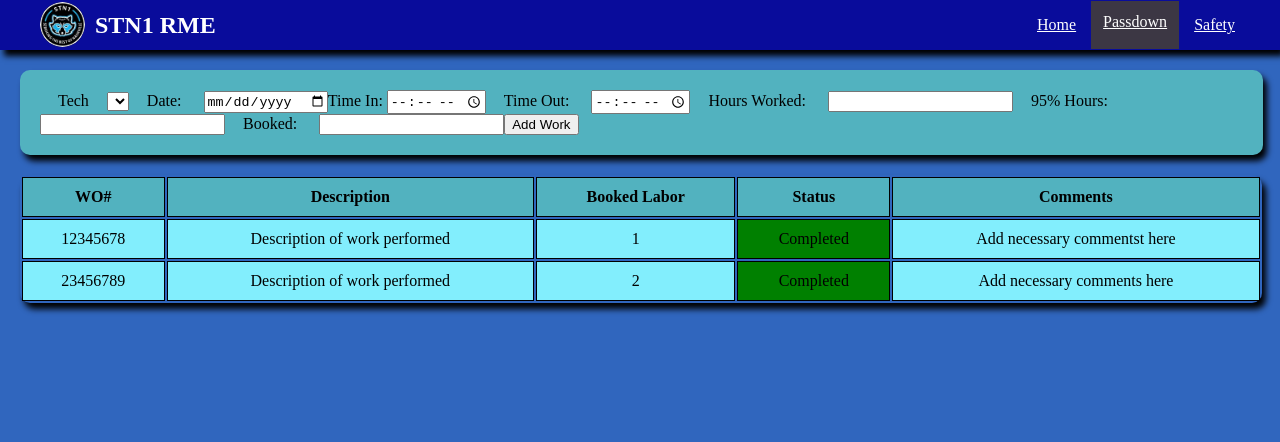
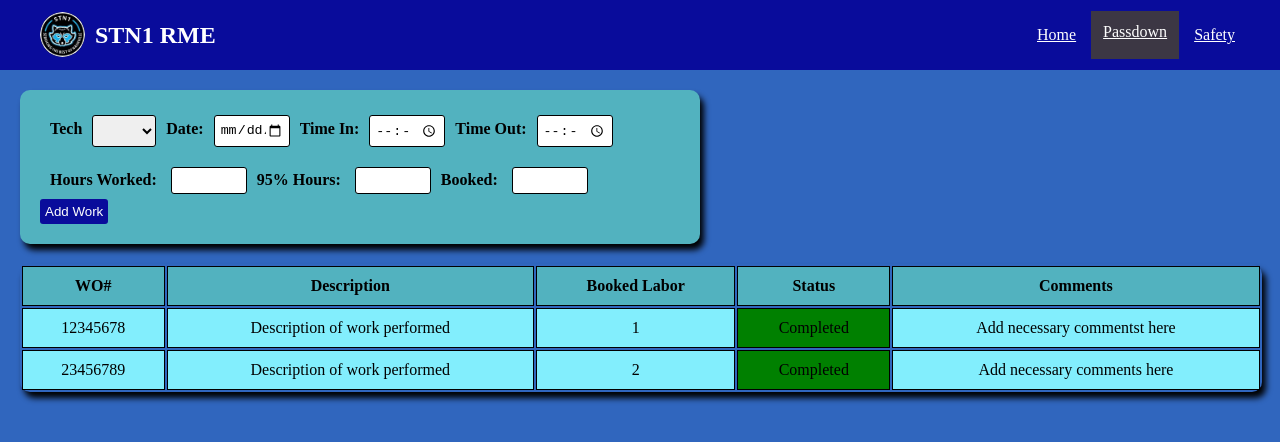
Before and after one commit to EdStokes/RME-APP, a React (Create React App) app: page /Passdown in a window 1280 px wide. Shown: the top 442 px of the page. Built offline with nearby package versions, Linux system fonts and the light colour scheme; data requests are answered from the project's data file.

Commit message:
Added formating in css for passdownHeader

```diff
--- a/src/components/Passdown.jsx
+++ b/src/components/Passdown.jsx
@@ -4,24 +4,28 @@
     return (
         <div className="passdownHeader">
             <form>
+                <div className="passdownHeaderTop">
                     <label>Tech</label>
                     <select>
                         {techs.map((tech) => (
-                        <option>{tech.name}</option>
+                            <option key={tech.name}>{tech.name}</option>
                         ))}
                     </select>
                     <label>Date: </label>
                     <input type="date" />
-                <lable>Time In: </lable>
+                    <label>Time In: </label>
                     <input type="time" />
                     <label>Time Out: </label>
                     <input type="time" />
+                </div>
+                <div className="passdownHeaderBottom">
                     <label>Hours Worked: </label>
                     <input type="text" />
                     <label>95% Hours: </label>
                     <input type="text" />
                     <label>Booked: </label>
-                <input types="text" />
+                    <input type="text" />
+                </div>
                 <button>Add Work</button>
             </form>
         </div>
@@ -31,7 +35,7 @@
 function statusColor(status) {
     if (status === "Completed") {
         return "green"
-    }else if (status === "In-Progress") {
+    } else if (status === "In-Progress") {
         return "yellow"
     }
 }
@@ -62,7 +66,7 @@
                             <td>{info.workorder}</td>
                             <td>{info.description}</td>
                             <td>{info.bookedLabor}</td>
-                            <td style={{backgroundColor: statusColor(info.status)}}>{info.status}</td>
+                            <td style={{ backgroundColor: statusColor(info.status) }}>{info.status}</td>
                             <td>{info.comments}</td>
                         </tr>
                     ))}
--- a/src/styles.css
+++ b/src/styles.css
@@ -7,12 +7,12 @@
     display: flex;
     justify-content: space-between;
     align-items: center;
-    padding: 0 20px;
+    padding: 10px 20px;
     height: 50px;
     background-color: #090c9b;
     text-decoration: none;
     color: white;
-    box-shadow: 4px 6px 6px black;
+    /* box-shadow: 4px 6px 6px black; */
     margin-bottom: 20px;
  }
 
@@ -122,17 +122,46 @@
  }
 
  .passdownHeader {
-   display: flex;
    background-color: #52b2bf;
    padding: 20px;
-   width: 94%;
+   width: 50%;
    margin: 20px;
    margin-right: 10px;
    box-shadow: 4px 6px 6px black;
    border-radius: 10px;
  }
 
+ .passdownHeaderTop, .passdownBottom {
+   display: flex;
+   flex-wrap: wrap;
+   justify-content:left;
+   margin-bottom: 10px;
+ }
+
+
  .passdownHeader label {
-   padding: 8px;
+   font-weight: bold;
+   /* padding: 8px; */
    margin: 10px;
  }
+
+ .passdownHeader select,
+ .passdownHeader input[type="time"],
+ .passdownHeader input[type="text"],
+ .passdownHeader input[type="date"] {
+   padding: 5px;
+   margin: 5px 0;
+   width: 10%;
+   border: 1px solid black;
+   border-radius: 3px;
+ }
+
+ .passdownHeader button {
+   background-color:  #090c9b;
+   color: white;
+   border: 1px black;
+   border-radius: 3px;
+   padding: 5px 5px;
+   cursor: pointer;
+
+ }
```
Lines whose indentation alone changed are shown as unchanged.
